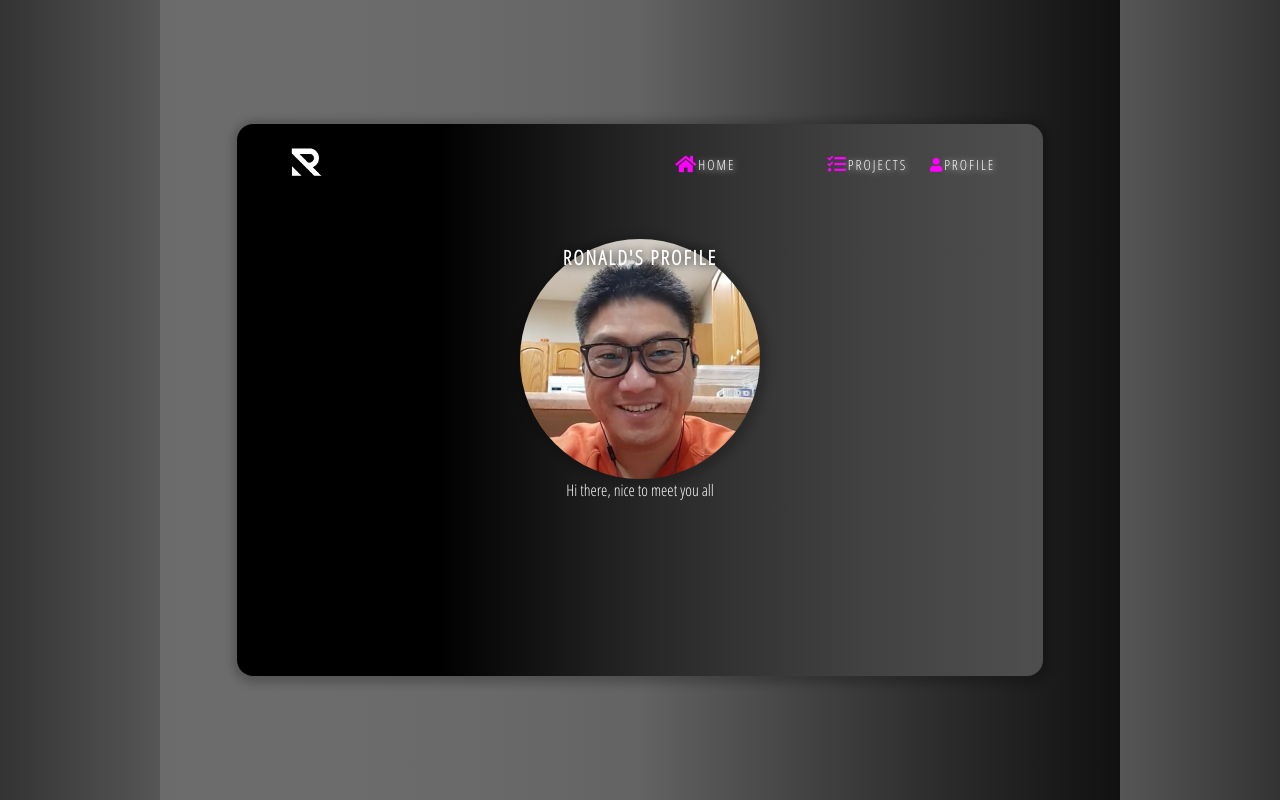
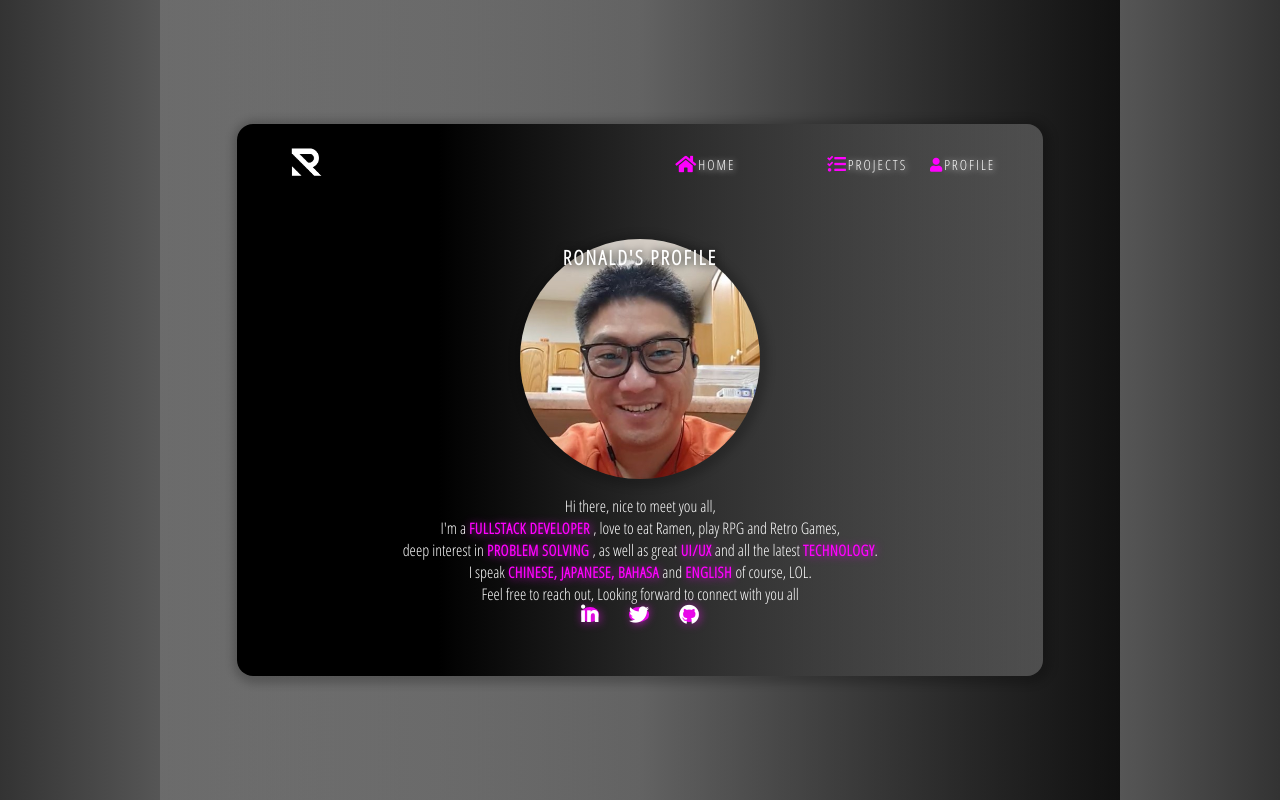
Before and after one commit to zolvo/portfolio, a React (Create React App) app: page /profile in a window 1280 px wide. Built offline with nearby package versions, Linux system fonts and the light colour scheme.

Commit message:
add profile page

```diff
--- a/package.json
+++ b/package.json
@@ -6,6 +6,7 @@
     "@testing-library/jest-dom": "^4.2.4",
     "@testing-library/react": "^9.5.0",
     "@testing-library/user-event": "^7.2.1",
+    "animate.css": "^4.1.1",
     "react": "^17.0.1",
     "react-dom": "^17.0.1",
     "react-icons": "^4.2.0",
--- a/src/component/card/Welcome.js
+++ b/src/component/card/Welcome.js
@@ -1,15 +1,28 @@
 import React from "react";
 import styled from "styled-components";
+import pic from "../../asset/pic.jpg";
 
 function Profile() {
   return (
     <Container>
       <div className="profile">
-        <div className="title">
+        <div className="title animate__animated animate__slideInLeft">
           Ronald Regan <span>Palisuan</span>
         </div>
-        <div className="subtitle">こんにちは、　ロナルドです、よろしく～</div>
-        <div className="middle">Web Developer, Full Stack & Front End, Manga & Game Addict, Ramen Lover</div>
+        <div>
+          <img
+            src={pic}
+            alt="pic"
+            className="pic animate__animated animate__fadeInDown"
+          />
+        </div>
+        <div className="subtitle animate__animated animate__slideInRight">
+          こんにちは、　ロナルドです、よろしく～
+        </div>
+        <div className="middle">
+          Web Developer, Full Stack & Front End, Manga & Game Addict, Ramen
+          Lover
+        </div>
       </div>
     </Container>
   );
@@ -34,6 +47,16 @@ const Container = styled.div`
     }
   }
 
+  .pic {
+    position: absolute;
+    margin-top: -1.5em;
+    margin-left: 15.5em;
+    box-sizing: border-box;
+    border-radius: 50%;
+    height: 2.5em;
+    width: 2.5em;
+  }
+
   .subtitle {
     margin-top: 1em;
     font-weight: lighter;
--- a/src/component/page/Home.js
+++ b/src/component/page/Home.js
@@ -12,7 +12,7 @@ function Home() {
                 <Circle />
               </Main>
               <LogoBox>
-                <LogoBig />
+                <LogoBig/>
               </LogoBox>
           </div>
   );
--- a/src/component/page/Profile.js
+++ b/src/component/page/Profile.js
@@ -5,12 +5,59 @@ import pic from "../../asset/pic.jpg";
 const Profile = () => {
   return (
     <Container>
-      <Title>Ronald's Profile</Title>
+      <Title className="animate__animated animate__fadeInDown">
+        Ronald's Profile
+      </Title>
       <Main>
         <Pic>
           <img src={pic} alt="pic" className="pic" />
         </Pic>
-        <Text>Hi there, nice to meet you all</Text>
+        <Text className="animate__animated animate__zoomIn">
+          <div>Hi there, nice to meet you all,</div>
+          <div>
+            I'm a <span> fullstack developer </span>, love to eat Ramen, play
+            RPG and Retro Games,{" "}
+            <div>
+              deep interest in
+              <span> problem solving </span>, as well as great
+              <span> UI/UX </span>
+              and all the latest <span>technology</span>.
+            </div>
+            <div>
+              I speak <span> Chinese, Japanese, Bahasa </span> and{" "}
+              <span> English </span> of course, LOL.
+            </div>
+            <div>
+              Feel free to reach out, Looking forward to connect with you all
+            </div>
+            <div className="link">
+              <span>
+                <a href="https://www.linkedin.com/in/ronald-regan-palisuan-833451163/">
+                  <i
+                    className="fab fa-linkedin-in fa-lg"
+                    style={{ backgroundColor: "magenta", borderRadius: "50%" }}
+                  />
+                </a>
+              </span>
+              <span>
+                <a href="https://twitter.com/rpalisuan">
+                  <i
+                    className="fab fa-twitter fa-lg"
+                    style={{ backgroundColor: "magenta", borderRadius: "50%" }}
+                  />
+                </a>
+              </span>
+              <span>
+                <a href="http://github.com/zolvo">
+                  <i
+                    className="fab fa-github fa-lg"
+                    style={{ backgroundColor: "magenta", borderRadius: "50%" }}
+                  />
+                </a>
+              </span>
+            </div>
+          </div>
+        </Text>
       </Main>
     </Container>
   );
@@ -72,8 +119,36 @@ const Pic = styled.div`
 `;
 
 const Text = styled.div`
+  box-sizing: border-box;
+  width: 63vw;
+  display: flex;
+  justify-content: center;
+  align-items: center;
+  flex-direction: column;
+  text-align: center;
   position: absolute;
   margin-top: 10em;
+  padding: 1em;
+
+  span {
+    color: magenta;
+    font-size: 15px;
+    font-weight: 600;
+    letter-spacing: 0.5px;
+    text-shadow: 1px 1px 9px #be18be;
+    text-transform: uppercase;
+  }
+
+  .link {
+    // margin-top: 1em;
+    display: flex;
+    justify-content: center;
+    align-items: center;
+
+    a {
+      padding: 1em;
+    }
+  }
 `;
 
 export default Profile;
--- a/src/component/page/Project.js
+++ b/src/component/page/Project.js
@@ -9,7 +9,9 @@ function Project() {
   return (
     <Container>
       <Title>
-        Project List
+        <div className="head animate__animated animate__fadeInDown">
+          Project List
+        </div>
         <List>
           <li>
             <Appron />
@@ -34,6 +36,10 @@ const Container = styled.div`
   display: flex;
   align-items: center;
   justify-content: center;
+
+  .head {
+    text-shadow: 1px 1px 9px #000000;
+  }
 `;
 
 const Title = styled.div`
```
Also changed, not shown: 2 other files (tests, documents, lock files or other folders).
